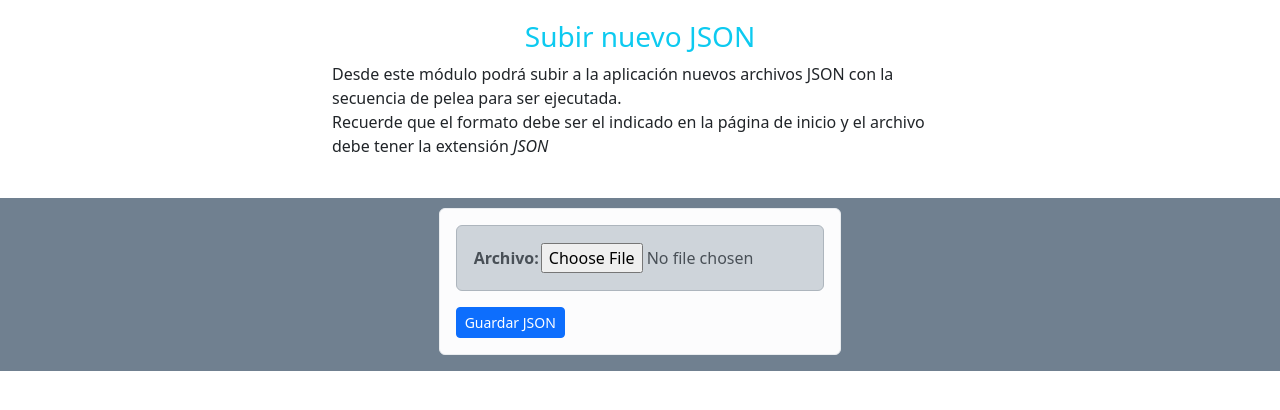
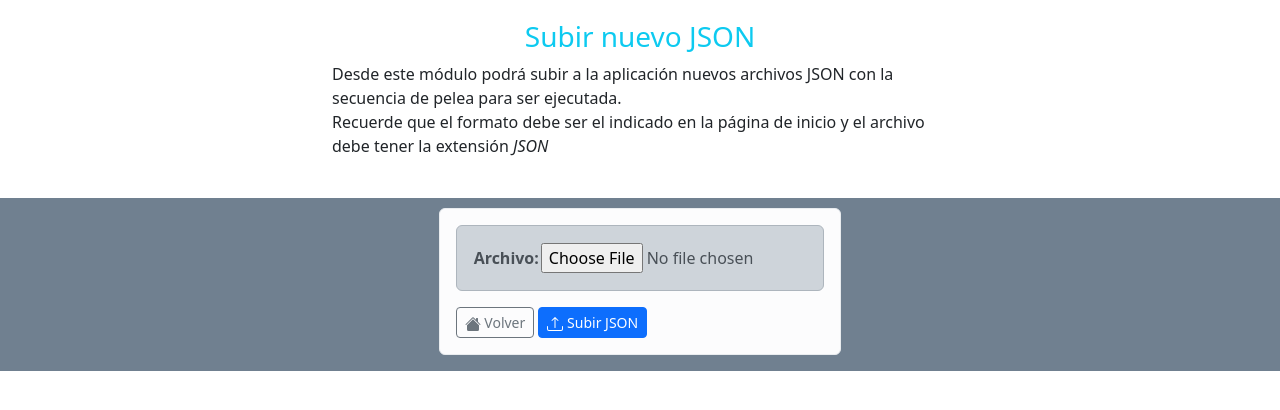
Before and after one commit to jmsarmientopalma/talana_kombat, a Django app: page /upload/ in a window 1280 px wide. Shown: the top 410 px of the page. Run offline with Django 4.2, Linux system fonts and the light colour scheme; some libraries are stand-ins or nearby versions.

Commit message:
Agregados Icons de Bootstrap. Botón volver en Form

```diff
--- a/kombatweb/static/css/base.css
+++ b/kombatweb/static/css/base.css
@@ -1,3 +1,5 @@
+@import url("https://cdn.jsdelivr.net/npm/bootstrap-icons@1.10.3/font/bootstrap-icons.css");
+
 html, body {
     width: 100%;
 }
--- a/kombatweb/templates/base.html
+++ b/kombatweb/templates/base.html
@@ -71,6 +71,9 @@
         <div class="col-sm-4 text-center">
             <button class="btn btn-primary btn-sm" id="btnFight" role="button" onclick="sse_pelea(event)">
                 <span class="spinner-grow spinner-grow-sm" id="spinnerFight" role="status" aria-hidden="true">&nbsp;</span>
+                <svg xmlns="http://www.w3.org/2000/svg" width="16" height="16" fill="currentColor" class="bi bi-shield-fill-exclamation" viewBox="0 0 16 16">
+                    <path fill-rule="evenodd" d="M8 0c-.69 0-1.843.265-2.928.56-1.11.3-2.229.655-2.887.87a1.54 1.54 0 0 0-1.044 1.262c-.596 4.477.787 7.795 2.465 9.99a11.777 11.777 0 0 0 2.517 2.453c.386.273.744.482 1.048.625.28.132.581.24.829.24s.548-.108.829-.24a7.159 7.159 0 0 0 1.048-.625 11.775 11.775 0 0 0 2.517-2.453c1.678-2.195 3.061-5.513 2.465-9.99a1.541 1.541 0 0 0-1.044-1.263 62.467 62.467 0 0 0-2.887-.87C9.843.266 8.69 0 8 0zm-.55 8.502L7.1 4.995a.905.905 0 1 1 1.8 0l-.35 3.507a.552.552 0 0 1-1.1 0zM8.002 12a1 1 0 1 1 0-2 1 1 0 0 1 0 2z"/>
+                </svg>
                 F I G H T !
             </button>
         </div>
--- a/upload/templates/form.html
+++ b/upload/templates/form.html
@@ -54,7 +54,7 @@
                     <div class="row ${1| ,row-cols-2,row-cols-3, auto,justify-content-md-center,|}">
                         <div class="col-sm-12">
 
-                            <form action="" method="post" enctype="multipart/form-data">
+                            <form id="frmUpload" action="" method="post" enctype="multipart/form-data">
                                 {% csrf_token %}
                                 <div class="alert alert-dark" role="alert">
                                     <table>
@@ -62,7 +62,20 @@
                                     </table>
                                 </div>
 
-                                <input type="submit" class="btn btn-primary btn-sm " role="button" value="Guardar JSON" />
+                                <button class="btn btn-outline-secondary btn-sm " role="button" onclick="volver()">
+                                    <svg xmlns="http://www.w3.org/2000/svg" width="16" height="16" fill="currentColor" class="bi bi-house-fill" viewBox="0 0 16 16">
+                                        <path d="M8.707 1.5a1 1 0 0 0-1.414 0L.646 8.146a.5.5 0 0 0 .708.708L8 2.207l6.646 6.647a.5.5 0 0 0 .708-.708L13 5.793V2.5a.5.5 0 0 0-.5-.5h-1a.5.5 0 0 0-.5.5v1.293L8.707 1.5Z"/>
+                                        <path d="m8 3.293 6 6V13.5a1.5 1.5 0 0 1-1.5 1.5h-9A1.5 1.5 0 0 1 2 13.5V9.293l6-6Z"/>
+                                    </svg>
+                                    Volver
+                                </button>
+                                <button class="btn btn-primary btn-sm " role="button" onclick="submit()">
+                                    <svg xmlns="http://www.w3.org/2000/svg" width="16" height="16" fill="currentColor" class="bi bi-upload" viewBox="0 0 16 16">
+                                        <path d="M.5 9.9a.5.5 0 0 1 .5.5v2.5a1 1 0 0 0 1 1h12a1 1 0 0 0 1-1v-2.5a.5.5 0 0 1 1 0v2.5a2 2 0 0 1-2 2H2a2 2 0 0 1-2-2v-2.5a.5.5 0 0 1 .5-.5z"/>
+                                        <path d="M7.646 1.146a.5.5 0 0 1 .708 0l3 3a.5.5 0 0 1-.708.708L8.5 2.707V11.5a.5.5 0 0 1-1 0V2.707L5.354 4.854a.5.5 0 1 1-.708-.708l3-3z"/>
+                                    </svg>
+                                    Subir JSON
+                                </button>
                             </form>
 
                         </div>
@@ -76,5 +89,9 @@
 
     </div>
 
+    <script>
+        submit = () => $("frmUpload").submit();
+        volver = () => location.assign("/");
+    </script>
 </body>
 </html>
```
Also changed, not shown: kombatweb/static/json/upload1.json (deleted, +0 -10 lines), modules/archivos.py (+10 -0 lines).
